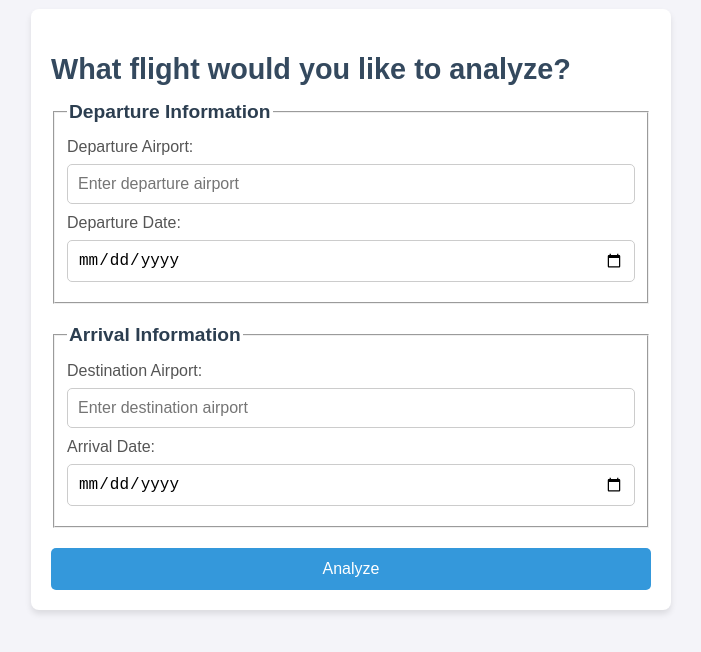
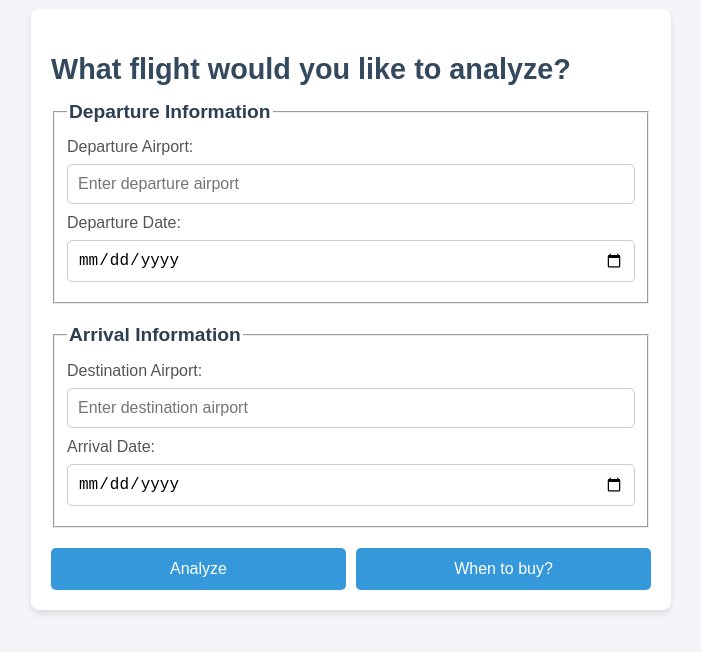
Before and after one commit to Alsor1/Ticket-Analyzer, a plain HTML site: page fe/index.html in a window 1280 px wide. Shown: the part 86-738 px from the top of the page, without its empty margins (289-990 px from the left). Drawn offline with Linux system fonts and the light colour scheme.

Commit message:
Added new button for the ML

```diff
--- a/be/flights.csv
+++ b/be/flights.csv
@@ -10,7 +10,7 @@ easyJet,09:00,10:50,09:20,11:05,1264,berlin-germany,paris-france,2024-12-20,2024
 easyJet,07:25,09:20,07:15,09:05,1309,berlin-germany,paris-france,2024-12-20,2024-12-30,2024-12-12
 Lufthansa,18:40,22:35,11:15,14:55,1010,berlin-germany,paris-france,2024-12-20,2024-12-30,2024-12-12
 Lufthansa,06:25,10:25,11:15,14:55,1010,berlin-germany,paris-france,2024-12-20,2024-12-30,2024-12-12
-Lufthansa,15:45,19:15,11:15,16:55,972,berlin-germany,paris-france,2024-12-20,2024-12-30,2024-12-12
+Lufthansa,15:45,19:15,11:15,16:55,971,berlin-germany,paris-france,2024-12-20,2024-12-30,2024-12-12
 easyJet,21:25,23:15,06:40,08:25,1197,berlin-germany,paris-france,2024-12-20,2024-12-30,2024-12-12
 easyJet,21:25,23:15,21:10,22:55,1211,berlin-germany,paris-france,2024-12-20,2024-12-30,2024-12-12
 easyJet,21:25,23:15,09:20,11:05,1211,berlin-germany,paris-france,2024-12-20,2024-12-30,2024-12-12
@@ -21,3 +21,6 @@ Lufthansa,15:45,19:15,11:15,17:55,972,berlin-germany,paris-france,2024-12-20,202
 Transavia France,20:00,21:55,21:10,22:55,1231,berlin-germany,paris-france,2024-12-20,2024-12-30,2024-12-12
 Transavia France,20:00,21:55,09:20,11:05,1231,berlin-germany,paris-france,2024-12-20,2024-12-30,2024-12-12
 Lufthansa,14:40,18:10,11:15,14:55,1104,berlin-germany,paris-france,2024-12-20,2024-12-30,2024-12-12
+easyJet,07:25,09:20,06:40,08:25,1125,berlin-germany,paris-france,2024-12-20,2024-12-30,2024-12-12
+easyJet,07:25,09:20,09:20,11:05,1139,berlin-germany,paris-france,2024-12-20,2024-12-30,2024-12-12
+Lufthansa,15:45,19:15,11:15,14:55,971,berlin-germany,paris-france,2024-12-20,2024-12-30,2024-12-12
--- a/fe/index.html
+++ b/fe/index.html
@@ -32,7 +32,10 @@
                 <input type="date" id="arrival-date" name="arrival-date" required>
             </fieldset>
 
-            <input type="submit" value="Analyze">
+            <div class="button-group">
+                <input type="submit" value="Analyze" id="analyze-button">
+                <button type="button" id="ml-button">When to buy?</button>
+            </div>
         </form>
 
         <!-- Output Section -->
@@ -42,5 +45,6 @@
     </div>
 
     <script src="script/script.js"></script>
+    <script src="script/new-script.js"></script>
 </body>
 </html>
--- a/fe/script/script.js
+++ b/fe/script/script.js
@@ -1,5 +1,5 @@
 document.getElementById('ticket-form').addEventListener('submit', async function (e) {
-    e.preventDefault();  // Prevent the form from submitting and refreshing the page
+    e.preventDefault();
 
     const origin = document.getElementById('origin').value.trim();
     const destination = document.getElementById('destination').value.trim();
--- a/fe/style/style.css
+++ b/fe/style/style.css
@@ -110,3 +110,21 @@ form input:focus {
         font-size: 1.5rem;
     }
 }
+
+.button-group{
+    display: flex;
+    justify-content: space-between;
+    gap: 10px;
+}
+#ml-button{
+    display: inline-block;
+    width: 100%;
+    padding: 12px;
+    font-size: 1rem;
+    color: #fff;
+    background-color: #3498db;
+    border: none;
+    border-radius: 5px;
+    cursor: pointer;
+    transition: background-color 0.3s ease;
+}
```
